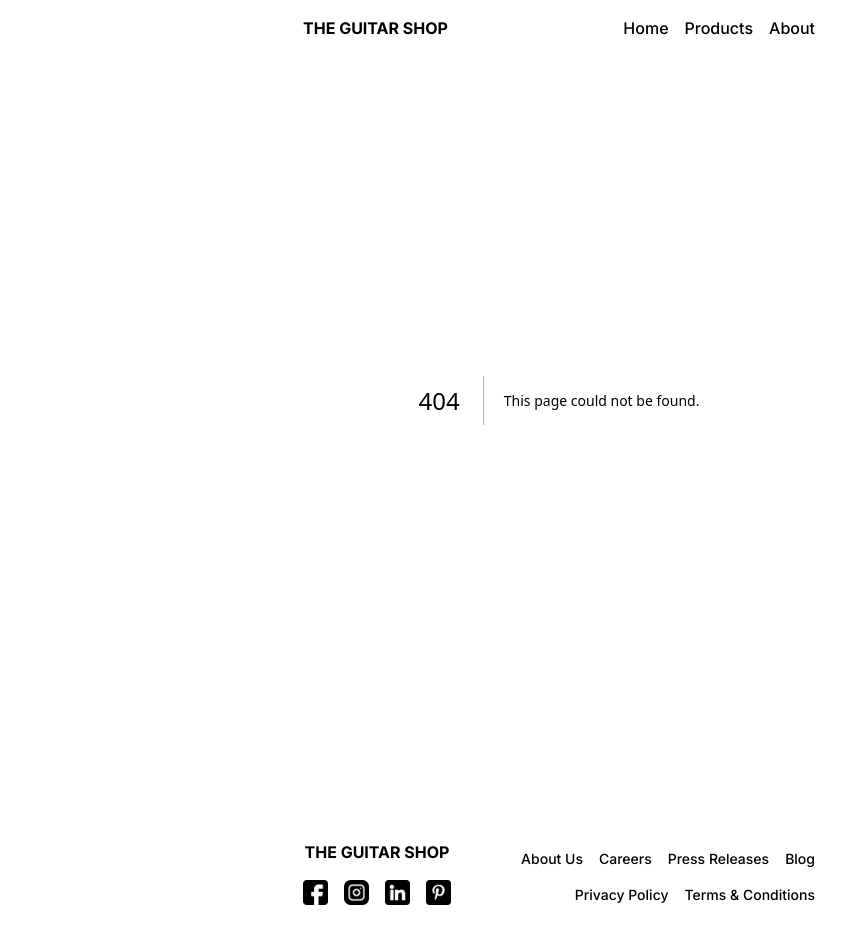
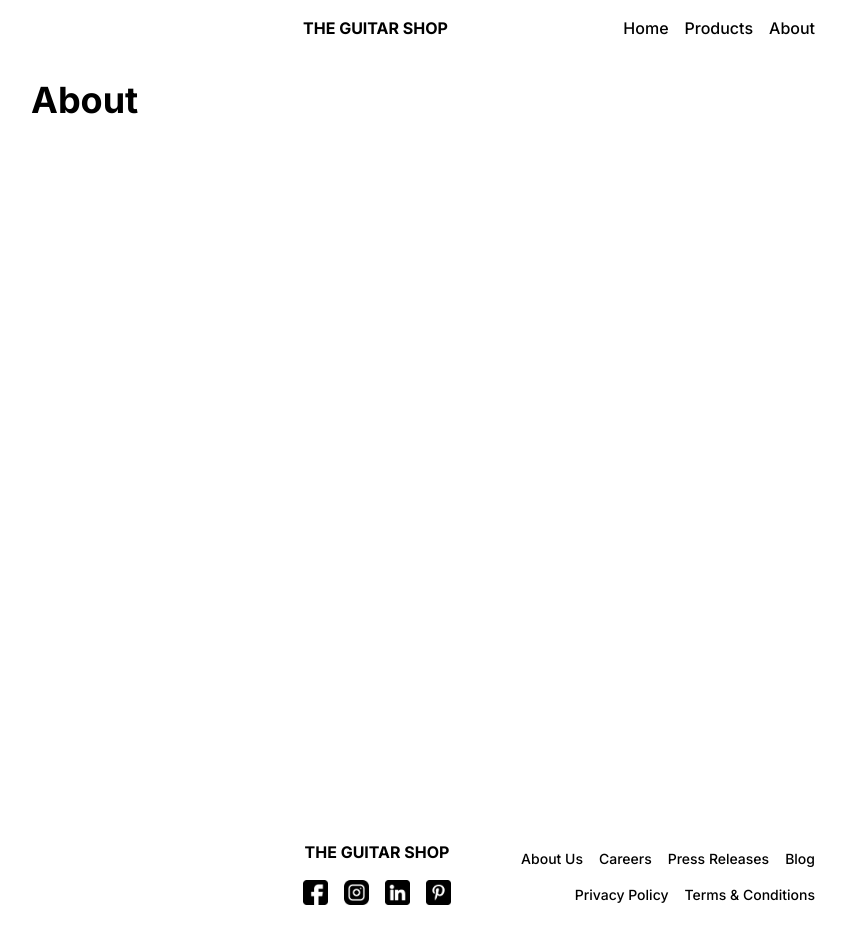
Before and after one commit to sblevins-dev/GuitarShop, a Next.js app: page /about in a window 1280 px wide. Before the commit this address had no page. Shown: the whole page, without its empty margins (81-927 px from the left). Built offline with nearby package versions, Linux system fonts and the light colour scheme.

Commit message:
added about page

```diff
--- /dev/null
+++ b/app/about/page.tsx
@@ -0,0 +1,11 @@
+import React from 'react'
+
+export default function page() {
+  return (
+    <div className='min-h-screen  py-20 p-28 bg-white text-black flex flex-col gap-10'>
+      <h1 className='text-4xl font-bold'>
+        About
+      </h1>
+    </div>
+  )
+}
```
